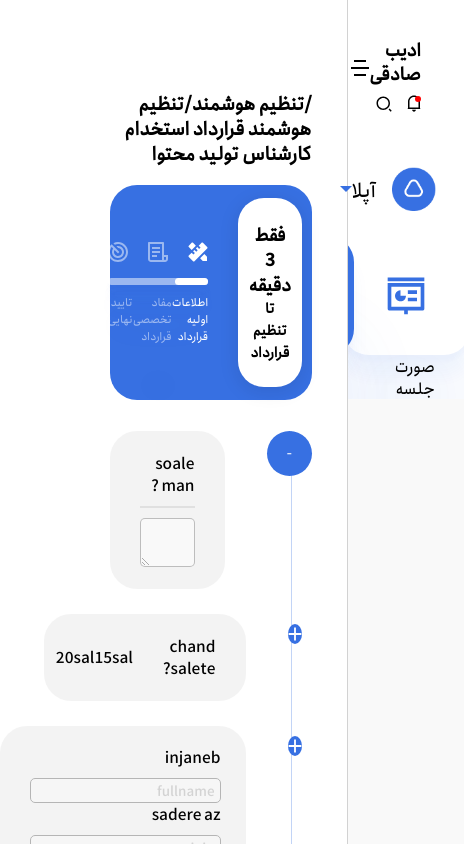
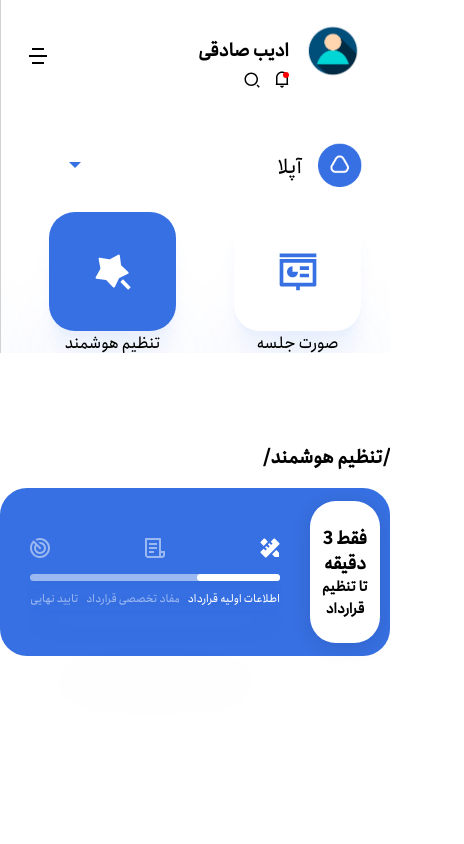
Before and after one commit to adibsadeghi1993/uplaw, a React (Create React App) app: page /contract in a window 390 px wide. Shown: the top 844 px of the page, 464 px wide, since content can reach past the window. Built offline with nearby package versions, Linux system fonts and the light colour scheme.

Commit message:
craete dynamic route to each contract and choosedContract was moved to the contextInfo

```diff
--- a/src/App.js
+++ b/src/App.js
@@ -8,6 +8,7 @@ import Home from "./pages/Home";
 import Contract from "./pages/Contract";
 import Team from "./pages/Team";
 import Proceeding from "./components/proceeding/Proceeding";
+import AdjustContract from "./components/contract/adjustContract/AdjustContract";
 
 
 function App() {
@@ -16,7 +17,9 @@ function App() {
         <Switch>
           <Route path="/auth/google" component={SignUp} />
           <Route path="/dashbord" component={Dashbord} />
+          <Route path="/contract/:id" component={AdjustContract} />
           <Route path="/contract" component={Contract} />
+
           <Route path="/proceeding" component={Proceeding} />
           <Route path="/team" component={Team} />
           <Route path="/" exact component={Home} />
--- a/src/components/common/contextInfo/ContextInfo.js
+++ b/src/components/common/contextInfo/ContextInfo.js
@@ -13,7 +13,7 @@ const ContextInfo = ({ children }) => {
   const [bithday, setBirthday] = useState("");
   const [job, setJob] = useState([]);
   const [skills, setSkills] = useState([]);
-  const [contractStep, setContractStep] = useState(2);
+  const [contractStep, setContractStep] = useState(1);
   const [team, setTeam] = useState([
     { teamName: "آپلا", id: 1, memberShip: 8, src: uplawImage },
     { teamName: "حسینی فاینانس", id: 2, memberShip: 8, src: uplawImage },
@@ -26,6 +26,9 @@ const ContextInfo = ({ children }) => {
     { teamName: "ساران فن آور گستران اطلس", id: 3, memberShip: 8, src: uplawImage },
 
   ]);
+
+  const [choosedContract, setChoosedContract] = useState("قرارداد استخدام کارشناس تولید محتوا");
+
 
   const formik = useFormik({
     initialValues,
@@ -56,6 +59,8 @@ const ContextInfo = ({ children }) => {
         setTeam,
         teamIncludedMe,
         setTeamIncludedMe,
+        setChoosedContract,
+        choosedContract
       }}
     >
       {children}
--- a/src/components/contract/ContractComponents.js
+++ b/src/components/contract/ContractComponents.js
@@ -1,6 +1,7 @@
 import React,{useContext} from 'react'
 import { UserInfoContext } from '../common/contextInfo/ContextInfo';
 import AdjustContract from './adjustContract/AdjustContract';
+import ContractDocument from './contractDoucument/ContractDocument';
 import SmartAdjustment from './smart adjustment/SmartAdjustment';
 
 const ContractComponents = () => {
@@ -8,7 +9,7 @@ const ContractComponents = () => {
 
     switch (contractStep) {
         case 1:
-          return <SmartAdjustment />;
+          return <ContractDocument />;
         case 2:
           return <AdjustContract />;
         case 3:
--- a/src/components/contract/adjustContract/AdjustContract.js
+++ b/src/components/contract/adjustContract/AdjustContract.js
@@ -1,16 +1,20 @@
-import React,{useState} from 'react'
+import React,{useContext,useState, useEffect} from 'react'
 import styles from "./adjustContract.module.css"
-import uplawImage from "../../../asstes/uplaw.png"
 import UserProfile from '../../userInfo/commonFiles/userProfile/UserProfile';
 import ContractHeader from '../../userInfo/commonFiles/contractHeader/ContractHeader';
 import ContractInfo from './contractInfo/ContractInfo';
+import { UserInfoContext } from '../../common/contextInfo/ContextInfo';
 
 
-const AdjustContract = () => {
-    const initialState = [
-        { teamName: "آپلا", id: 1, memberShip: 8, src: uplawImage },
-      ];
-      const [team, setTeam] = useState(initialState);
+const AdjustContract = (props) => {
+  const [ContractName, setCntractName] = useState("")
+  console.log(props)
+  console.log(props.match.params.id)
+  useEffect(() => {
+   setCntractName(props.match.params.id)
+  }, [props.match.params.id])
+  const context = useContext(UserInfoContext)
+  const {team}=context
         return (
 
             <main className={styles.main_adjustContract}>
@@ -19,7 +23,7 @@ const AdjustContract = () => {
             </section>
             <section className={styles.adjustContract_info}>
              <div className={styles.adjustContract_detail}>
-                <ContractHeader/>
+                <ContractHeader ContractName={ContractName} />
                 <ContractInfo/>
              </div>
             </section>
--- /dev/null
+++ b/src/components/contract/contractDoucument/ContractDocument.js
@@ -0,0 +1,26 @@
+import React,{ useContext} from 'react'
+import { UserInfoContext } from '../../common/contextInfo/ContextInfo'
+import ContractHeader from '../../userInfo/commonFiles/contractHeader/ContractHeader'
+import UserProfile from '../../userInfo/commonFiles/userProfile/UserProfile'
+import styles from "./ContractDocument.module.css"
+
+const ContractDocument = () => {
+    const context = useContext(UserInfoContext)
+    const {team}=context
+    return (
+        <main className={styles.main_contractDocument}>
+        <section className={styles.profilesection}>
+          <UserProfile opacity="opacity" team={team}/>
+        </section>
+        <section className={styles.contractDocument_info}>
+         <div className={styles.contractDocument_detail}>
+
+              <ContractHeader/>
+
+         </div>
+        </section>
+      </main>
+    )
+}
+
+export default ContractDocument
--- /dev/null
+++ b/src/components/contract/contractDoucument/ContractDocument.module.css
@@ -0,0 +1,38 @@
+.main_contractDocument{
+    grid-template-columns: 30% 70%;
+    display: grid;
+}
+
+.profilesection{
+    grid-column: 1/2;
+    background-color: rgb(229, 229, 229,0.25);
+    border-left: 0.35px solid #00000028;
+}
+.contractDocument_info{
+    grid-column: 2/3;
+
+}
+
+.contractDocument_detail{
+    width: 74%;
+   margin-top: 90px;
+   margin-left: auto;
+   margin-right: auto;
+
+
+}
+@media(max-width:1200px){
+   .contractDocument_detail{
+       width: 80%;
+   }
+}
+
+@media(max-width:768px){
+    .contractDocument_detail{
+        width: 100%;
+    }
+    .main_contractDocument{
+        display: flex;
+        flex-direction: column;
+    }
+}
--- a/src/components/contract/smart adjustment/chooseDoc/ChooseDoc.js
+++ b/src/components/contract/smart adjustment/chooseDoc/ChooseDoc.js
@@ -31,7 +31,6 @@ const ChooseDoc = () => {
           </p>
         )}
         <div className={styles.fingerImage}>
-
           <img src={fingerImage} alt="انتخاب یک سند" />
         </div>
       </div>
--- a/src/components/contract/smart adjustment/chooseDoc/chooseContract/AllContract.js
+++ b/src/components/contract/smart adjustment/chooseDoc/chooseContract/AllContract.js
@@ -4,6 +4,12 @@ export const fistContracts=[
     {name:"قرارداد استخدام برنامه نویس اندروید" ,id:3,className:"contract"},
     {name:"قرارداد محرمانگی",id:4, className:"contract"},
     {name:"قرارداد استخدام مدیر مارکتینگ" ,id:5,className:"contract"},
+    {name:"قرارداد استخدام مدیر مارکتینگ" ,id:5,className:"contract"},
+
+    {name:"قرارداد استخدام مدیر مارکتینگ" ,id:5,className:"contract"},
+
+    {name:"قرارداد استخدام مدیر مارکتینگ" ,id:5,className:"contract"},
+
 
 ]
 
--- a/src/components/contract/smart adjustment/chooseDoc/chooseContract/ChooseContract.js
+++ b/src/components/contract/smart adjustment/chooseDoc/chooseContract/ChooseContract.js
@@ -1,11 +1,14 @@
-import React, { useState,useEffect } from "react";
+import React, { useState,useEffect,useContext } from "react";
 import styles from "./chooseContract.module.css";
 import { fistContracts, secondContracts } from "./AllContract";
 import AboutContract from "./aboutContract/AboutContract";
+import { UserInfoContext } from "../../../../common/contextInfo/ContextInfo";
 
 const ChooseContract = () => {
+  const context = useContext(UserInfoContext)
+  const {choosedContract,setChoosedContract}=context
   const [docType, setDocType] = useState("legal");
-  const [choosedContract, setChoosedContract] = useState("قرارداد استخدام کارشناس تولید محتوا");
+
 
   const [width, setWidth]   = useState(window.innerWidth);
 
--- a/src/components/contract/smart adjustment/chooseDoc/chooseContract/aboutContract/AboutContract.js
+++ b/src/components/contract/smart adjustment/chooseDoc/chooseContract/aboutContract/AboutContract.js
@@ -5,8 +5,16 @@ import usefulForCompanyImage from "../../../../../../asstes/useful for company.s
 import pdfImage from "../../../../../../asstes/pdf.svg"
 import timerImage from "../../../../../../asstes/time.svg"
 import blueArrowImage from "../../../../../../asstes/blue arrow.svg"
+import { useHistory } from 'react-router'
 
 const AboutContract = ({title}) => {
+
+   const history= useHistory()
+
+    const adjustHandler=()=>{
+        history.push(`/contract/${title}`)
+
+    }
     return (
         <section className={styles.about_contract} >
            <div className={styles.contract_flex}>
@@ -40,7 +48,7 @@ const AboutContract = ({title}) => {
             </article>
            </div>
             <div className={styles.contract_btns}>
-                    <button className={styles.adjust_btn}>تنظیم هوشمند <img src={blueArrowImage} alt="ثبت و مرحله بعد"/></button>
+                    <button onClick={adjustHandler} className={styles.adjust_btn}>تنظیم هوشمند <img src={blueArrowImage} alt="ثبت و مرحله بعد"/></button>
                     <button className={styles.download_btn}>دانلود نمونه قرارداد<img src={blueArrowImage} alt="ثبت و مرحله بعد"/></button>
 
                 </div>
--- a/src/components/userInfo/commonFiles/contractHeader/ContractHeader.js
+++ b/src/components/userInfo/commonFiles/contractHeader/ContractHeader.js
@@ -5,10 +5,10 @@ import spacialContractInfoImage from "../../../../asstes/specialinfocontract.svg
 import confirmContractImage from "../../../../asstes/confirmcontract.svg"
 
 
-const ContractHeader = ({opacity=0.5,width="33.333%"}) => {
+const ContractHeader = ({opacity=0.5,width="33.333%",ContractName}) => {
     return (
         <section>
-            <h1>/تنظیم هوشمند/تنظیم هوشمند قرارداد استخدام کارشناس تولید محتوا</h1>
+            <h1>/تنظیم هوشمند/{ContractName}</h1>
             <section className={styles.contractHeader}>
                 <div className={styles.minute}>
                     <h3> فقط 3 دقیقه </h3>
```
